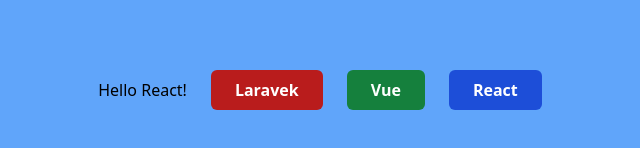
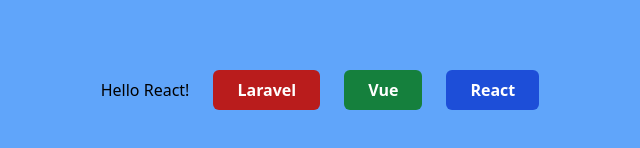
Before and after one commit to ridhocrnv/Belajar-React, a React (Vite) app: page / in a window 1280 px wide. Shown: the part 310-458 px from the top of the page, without its empty margins (320-960 px from the left). Built offline with nearby package versions, Linux system fonts and the light colour scheme.

Commit message:
feat: memperbaiki typo laravel

```diff
--- a/src/App.jsx
+++ b/src/App.jsx
@@ -20,7 +20,7 @@
     return (
         <div className="flex justify-center bg-blue-400 min-h-screen items-center gap-x-6">
             <h1>Hello React!</h1>
-            <Button variant="red">Laravek</Button>
+            <Button variant="red">Laravel</Button>
             <Button variant="green">Vue</Button>
             <Button variant="blue">React</Button>
         </div>
```
